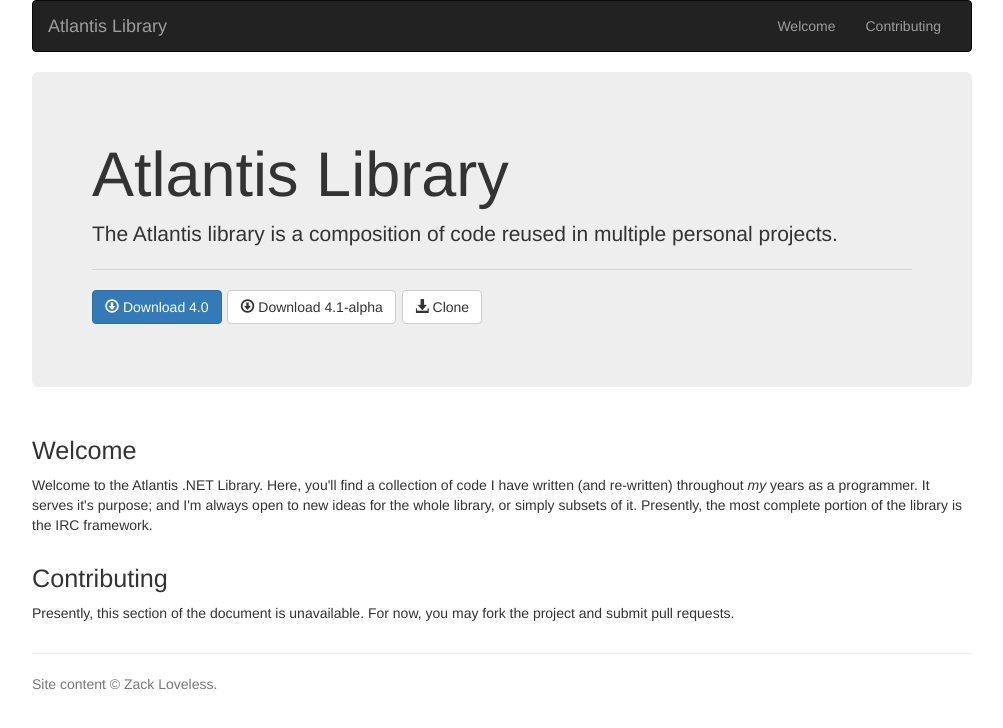
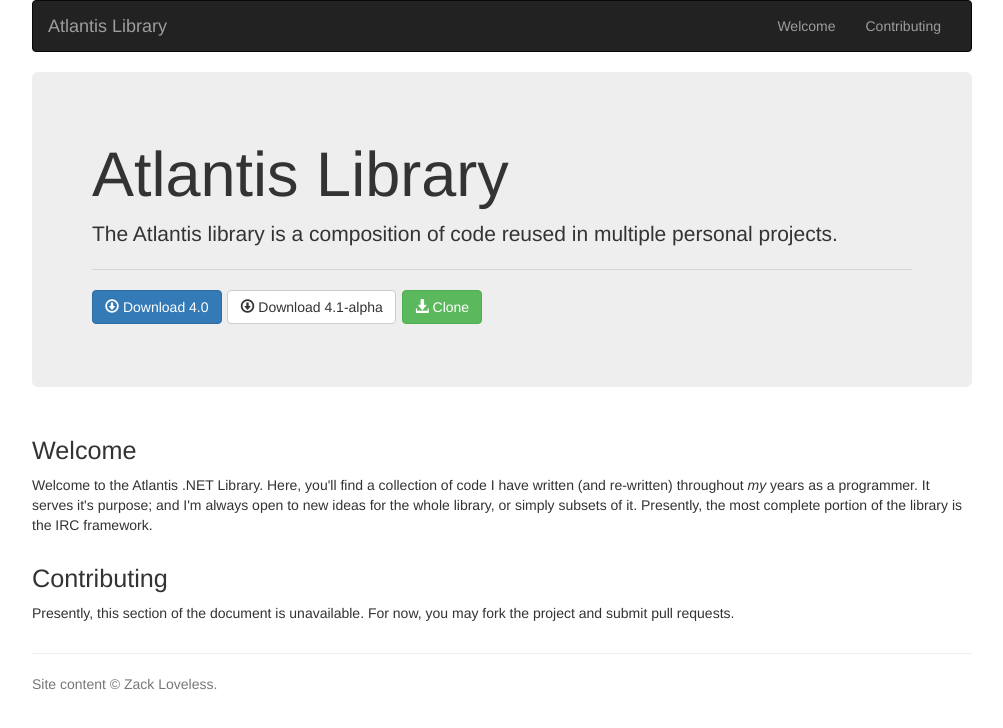
Before and after one commit to zloveless/Atlantis, a plain HTML site: page index.html in a window 1280 px wide. Shown: the whole page, without its empty margins (138-1141 px from the left). Drawn offline with nearby package versions, Linux system fonts and the light colour scheme.

Commit message:
Clone button to green!

```diff
--- a/index.html
+++ b/index.html
@@ -38,7 +38,7 @@
 				<p>
 					<a href="https://github.com/Genesis2001/Atlantis/archive/4.0.zip" class="btn btn-primary"><i class="glyphicon glyphicon-download"></i> Download 4.0</a>
 					<a href="https://github.com/Genesis2001/Atlantis/archive/4.1.zip" class="btn btn-default"><i class="glyphicon glyphicon-download"></i> Download 4.1-alpha</a>
-					<a href="https://github.com/Genesis2001/Atlantis/" class="btn btn-default"><i class="glyphicon glyphicon-download-alt"></i> Clone</a>
+					<a href="https://github.com/Genesis2001/Atlantis/" class="btn btn-success btn-default"><i class="glyphicon glyphicon-download-alt"></i> Clone</a>
 				</p>
 			</div>
 
```
